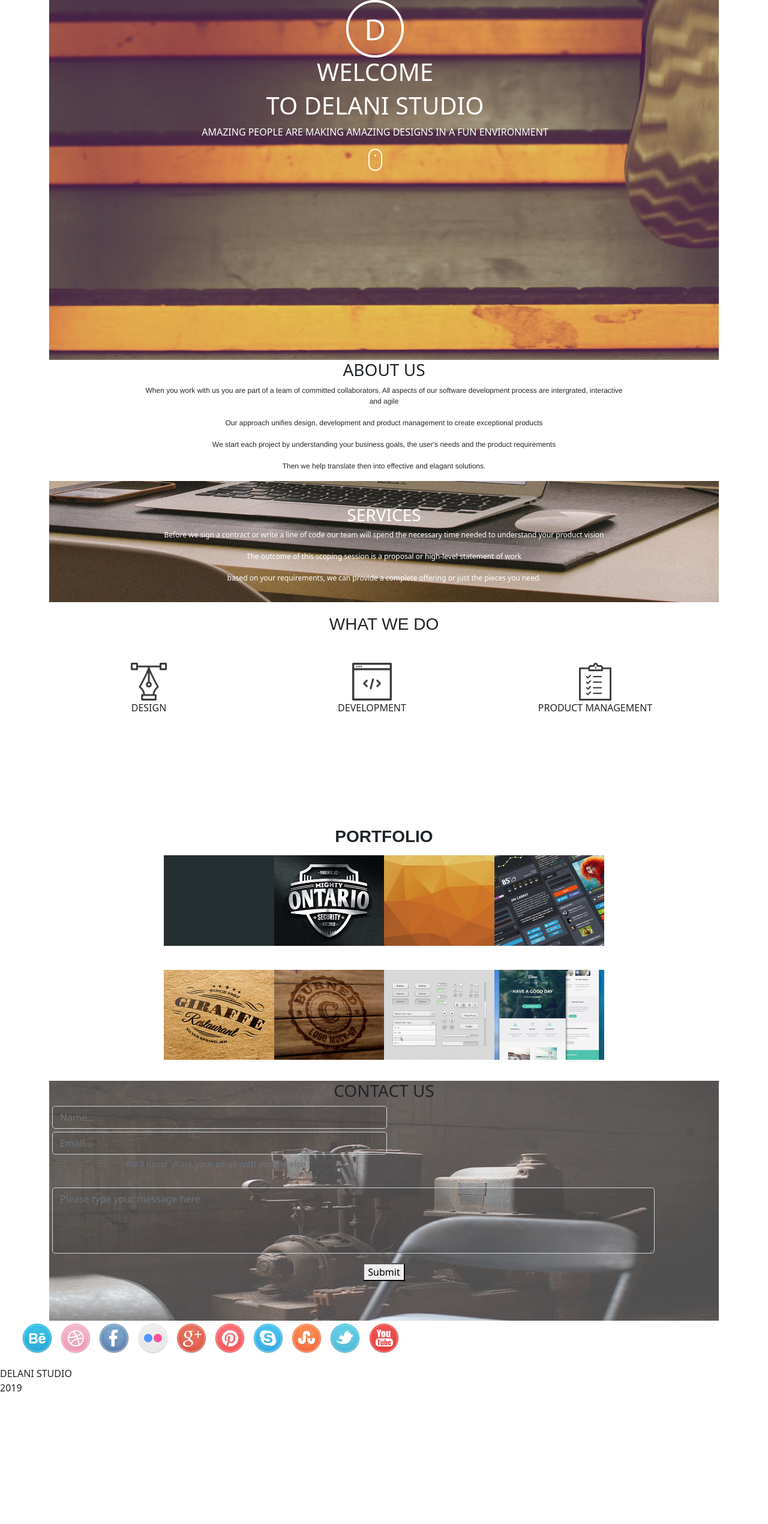
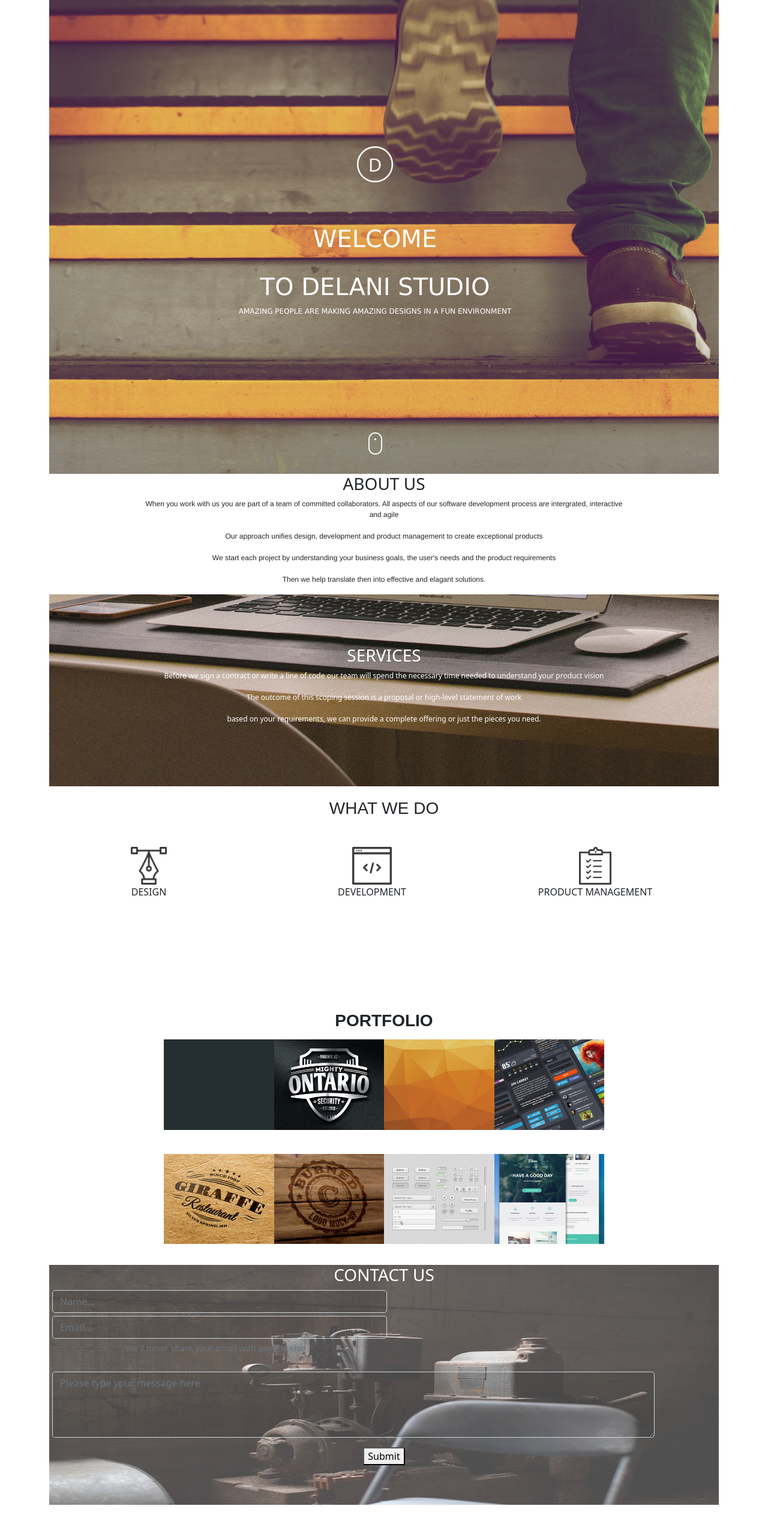
Before and after one commit to deusnyakundi/delani-studio, a plain HTML site: page index.html in a window 1280 px wide. Shown: the top 2541 px of the page at 60% size. Before the commit the page ends 2342 px from the top, so only its background shows below. Drawn offline with nearby package versions, Linux system fonts and the light colour scheme.

Commit message:
Update styles for Delani Studio

```diff
--- a/css/styles.css
+++ b/css/styles.css
@@ -3,7 +3,17 @@
     width: 100%;
     height: auto;
   }
+#hbackground{
 
+  background-position: center center;
+  background-size: cover;
+  background-repeat: no-repeat;
+  color: white;
+  text-align: center;
+  padding-top:17%;
+  font-family:'Lucida Sans', 'Lucida Sans Regular', 'Lucida Grande', 'Lucida Sans Unicode', Geneva, Verdana, sans-serif
+
+}
 .row1{
     width: 100%;
     height: 600px;
@@ -21,6 +31,8 @@
     font-weight: bold;
 }
 
+.row1 p{ font-size: 12px;}
+
 .row{
     text-align: center;
 }
@@ -33,7 +45,21 @@
 
 .para2{
     font-family:'Franklin Gothic Medium', 'Arial Narrow', Arial, sans-serif;
-    margin: 25px 0px 5px 0px;
+    margin: 70px 0px 5px 0px;
+
+}
+#delaniLogo{
+  margin-top: 5%;
+  margin-bottom: 70px;
+  width: 60px;
+  height: 60px;;
+}
+
+#mouse_click {
+
+  padding-top : 70px;
+  margin-top: 10%;
+  padding-bottom: 5px;
 
 }
 
@@ -80,8 +106,12 @@
     text-align: center;
     background-size: cover;
 
+  }
 
+  .row7 h3{
+    color: #fff;
   }
+
   input[type=email],input[type=text]{
     width: 100%;
     background: rgba(0,0,0,0.10);
@@ -94,6 +124,7 @@
 
 input::placeholder,textarea::placeholder {
   font-weight: normal;
+  color: #fff;
 
 
 }
@@ -117,11 +148,6 @@ input::placeholder,textarea::placeholder {
 
   #inlineDesign,#inlineDev,#inlineProduct,#inline {
     text-align: center;
-  }
-
-  .footer ul li {
-    display: inline-block;
-    margin: 5px;
   }
 
   .whatWeDo {
@@ -164,4 +190,31 @@ input::placeholder,textarea::placeholder {
     width: auto;
     margin: auto;
     display: block;
+
   }
+
+
+  .contactUs{
+    position: relative;
+    margin-top: 20px;
+
+
+  }
+
+  .footer{
+    height: 150px;
+    margin-top: 20px;
+    width: 100%;
+    text-align: center;
+    padding: 10px;
+    position: relative;
+  }
+  .footer ul li {
+    display: inline-block;
+    margin: 5px;
+  }
+
+  .submit {
+    float:inherit;
+    border-radius: 2px;
+  }
--- a/index.html
+++ b/index.html
@@ -26,13 +26,13 @@
 
     <div class="headerMain">
         <div class="container">
-          <div class="jumbotron jumbotron-fluid" style="background-image: url(assets/backgrounds/h_img.jpg)" class="img-fluid">
+          <div id="hbackground" style="background-image: url(assets/backgrounds/h_img.jpg)" class="img-fluid">
             <div class="row1">
-              <img id="headerImg1" src="assets/logo/logo.png" alt="Delani_logo">
-              <h1>WELCOME</h1>
+              <img id="delaniLogo" src="assets/logo/logo.png" alt="Delani_logo">
+              <h1>WELCOME</h1><br>
               <h1>TO DELANI STUDIO</h1>
               <p>AMAZING PEOPLE ARE MAKING AMAZING DESIGNS IN A FUN ENVIRONMENT</p>
-              <img id="headerImg2" src="assets/mouse_click.png" alt="Mouse_click">
+              <img id="mouse_click" src="assets/mouse_click.png" alt="Mouse_click">
             </div>
           </div>
         </div>
@@ -65,6 +65,7 @@
           Before we sign a contract or write a line of code our team will spend the necessary time needed to understand your product vision <br><br>
           The outcome of this scoping session is a proposal or high-level statement of work <br><br>
           based on your requirements, we can provide a complete offering or just the pieces you need.</p>
+          <br><br><br><br>
 
         </div>
       </div>
```
